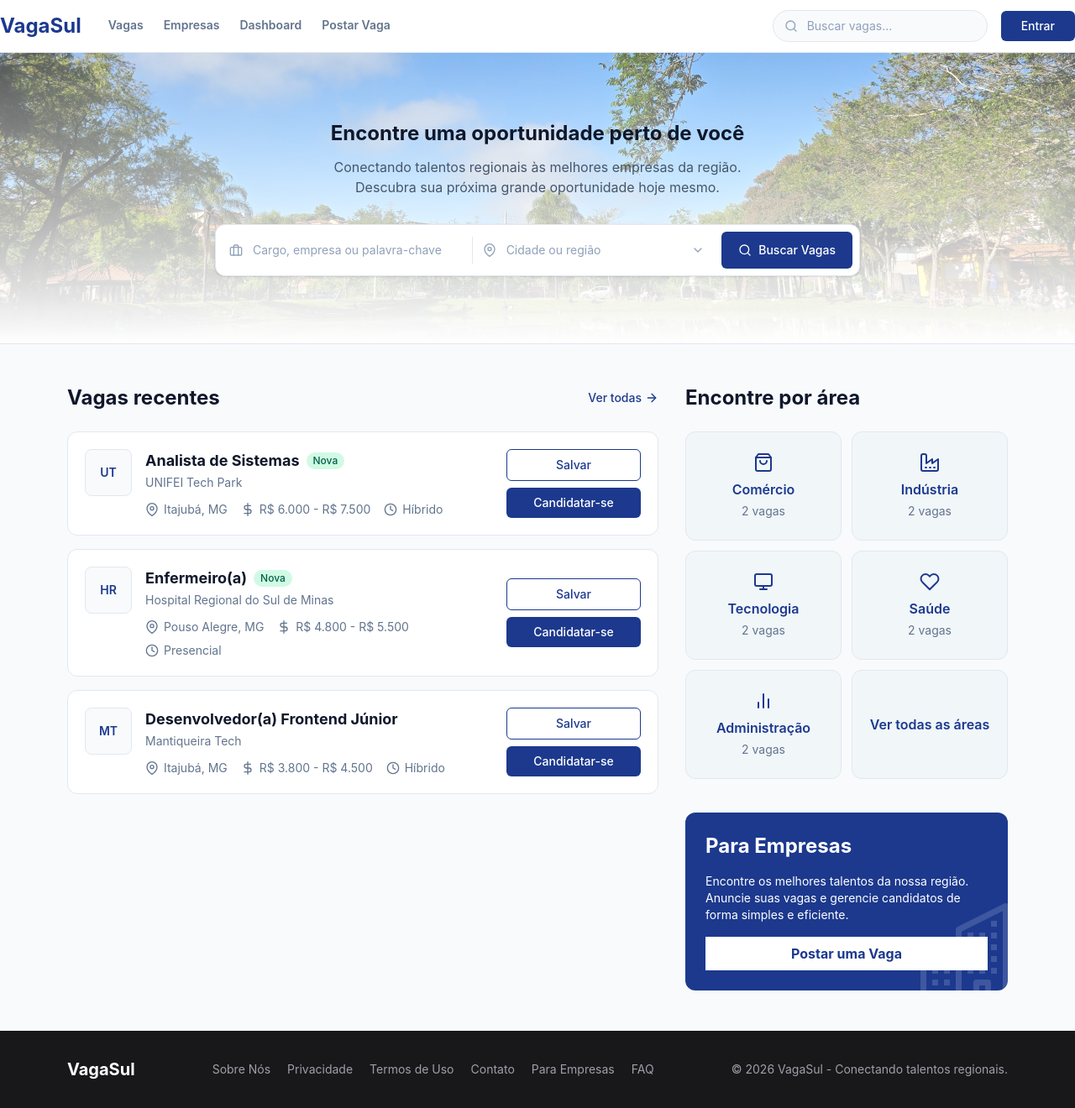
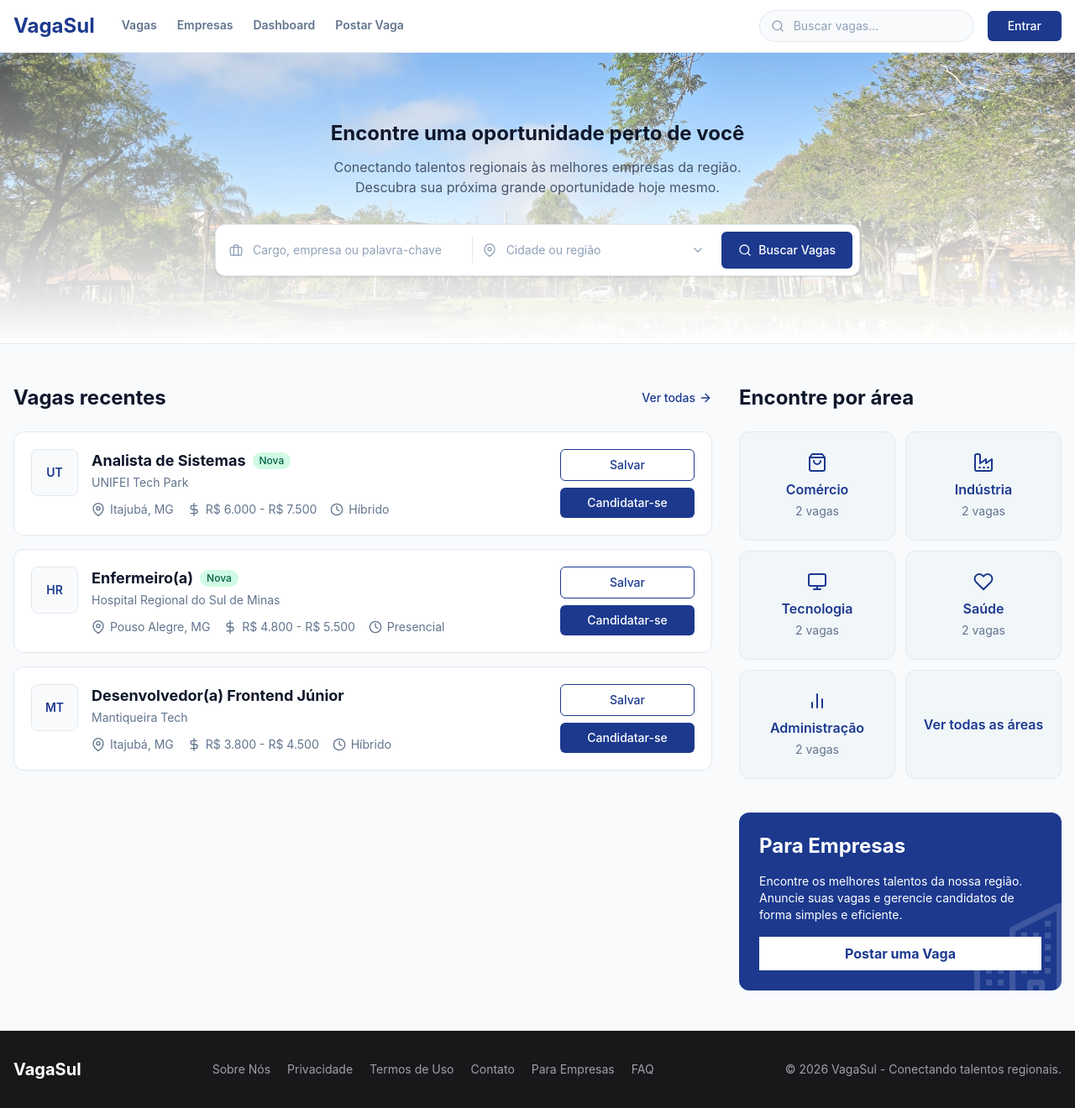
Before and after one commit to rhuanlucasdev/portal-vagas, a React (Vite) app in the folder frontend/: page / in a window 1280 px wide. Shown: the whole page at 84% size. Built offline with nearby package versions, Linux system fonts and the light colour scheme.

Commit message:
style: amplia o container das paginas

```diff
--- a/frontend/src/components/Footer/index.tsx
+++ b/frontend/src/components/Footer/index.tsx
@@ -12,7 +12,7 @@ const links = [
 const Footer = () => {
   return (
     <footer className="bg-zinc-900 text-white">
-      <div className="container mx-auto flex max-w-6xl flex-col items-center gap-6 px-4 py-8 md:flex-row md:justify-between">
+      <div className="page-container flex flex-col items-center gap-6 py-8 md:flex-row md:justify-between">
         <Link to="/" className="text-xl font-bold">
           VagaSul
         </Link>
--- a/frontend/src/index.css
+++ b/frontend/src/index.css
@@ -1 +1,8 @@
 @import "tailwindcss";
+
+@utility page-container {
+  margin-inline: auto;
+  width: 100%;
+  max-width: 100rem;
+  padding-inline: 1rem;
+}
--- a/frontend/src/pages/Home/components/Hero/index.tsx
+++ b/frontend/src/pages/Home/components/Hero/index.tsx
@@ -12,7 +12,7 @@ const Hero = () => {
         aria-hidden="true"
       />
 
-      <div className="relative container mx-auto flex flex-col items-center justify-center px-4 text-center">
+      <div className="page-container relative flex flex-col items-center justify-center text-center">
         <h1 className="max-w-xl text-2xl font-bold text-slate-900">
           Encontre uma oportunidade perto de você
         </h1>
--- a/frontend/src/pages/Home/index.tsx
+++ b/frontend/src/pages/Home/index.tsx
@@ -11,7 +11,7 @@ function Home() {
       <Navbar />
       <Hero />
       <section className="bg-slate-50 py-12">
-        <div className="container mx-auto max-w-6xl px-4">
+        <div className="page-container">
           <div className="flex flex-col gap-10 lg:flex-row lg:items-start lg:gap-8">
             <div className="min-w-0 flex-1">
               <FeaturedJobs />
```
